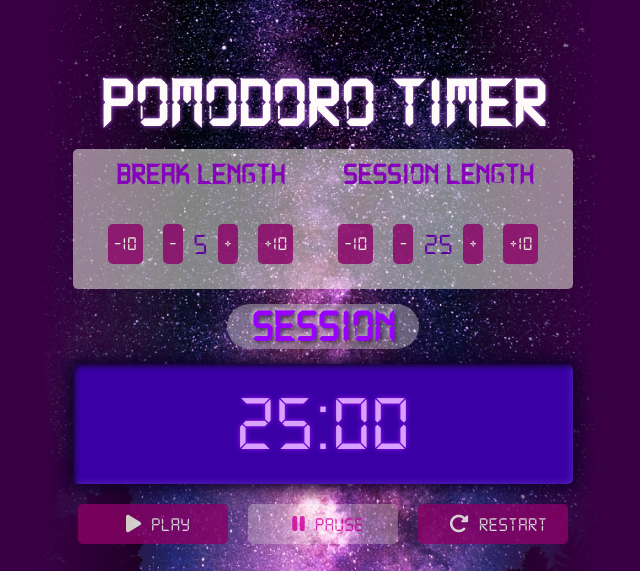
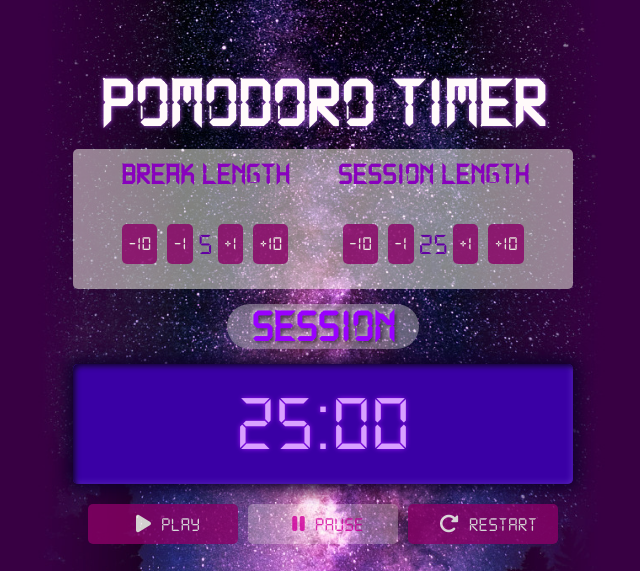
Before and after one commit to biomath-421/pomodoro-app, a React app: page / in a window 1280 px wide. Shown: the top 571 px of the page, without its empty margins (317-957 px from the left). Built offline with nearby package versions, Linux system fonts and the light colour scheme.

Commit message:
correction css

```diff
--- a/src/components/BrInterval.js
+++ b/src/components/BrInterval.js
@@ -29,9 +29,9 @@ function BreakInterval(props) {
             <h4>Break length</h4>
             <section className="breakControl">
             <button disabled={props.isPlay === true ? "disabled" : ""} onClick={decreaseBreakTen}>-10</button>
-                <button disabled={props.isPlay === true ? "disabled" : ""} onClick={decreaseBreak}>-</button>
+                <button disabled={props.isPlay === true ? "disabled" : ""} onClick={decreaseBreak}>-1</button>
                 <p>{props.breakInterval}</p>
-                <button disabled={props.isPlay === true ? "disabled" : ""} onClick={increaseBreak}>+</button>
+                <button disabled={props.isPlay === true ? "disabled" : ""} onClick={increaseBreak}>+1</button>
                 <button disabled={props.isPlay === true ? "disabled" : ""} onClick={increaseBreakTen}>+10</button>
             </section>
         </section>
--- a/src/components/SessionLength.js
+++ b/src/components/SessionLength.js
@@ -29,9 +29,9 @@ function sessionLength(props) {
             <h4>Session length</h4>
             <section className="sessionControl">
             <button disabled={props.isPlay === true ? "disabled" : ""} onClick={decreaseSessionTen}>-10</button>
-            <button disabled={props.isPlay === true ? "disabled" : ""} onClick={decreaseSession}>-</button>
+            <button disabled={props.isPlay === true ? "disabled" : ""} onClick={decreaseSession}>-1</button>
             <p>{props.sessionLength}</p>
-            <button disabled={props.isPlay === true ? "disabled" : ""} onClick={increaseSession}>+</button>
+            <button disabled={props.isPlay === true ? "disabled" : ""} onClick={increaseSession}>+1</button>
             <button disabled={props.isPlay === true ? "disabled" : ""} onClick={increaseSessionTen}>+10</button>
             </section>
         </section>
--- a/src/index.css
+++ b/src/index.css
@@ -25,7 +25,7 @@ main button {
     border: none;
     font-family: "digital";
     font-size: 20px;
-    margin: 10px;
+    margin: 5px;
     background-color: rgb(138, 0, 103);
     color: ivory;
     border-radius: 5px;
@@ -188,7 +188,7 @@ i {
     }
     main button{
         height: 25px;
-        margin:5px;
+        margin:2px;
         margin-top: 15px;
         justify-self: center ;
     }
```
